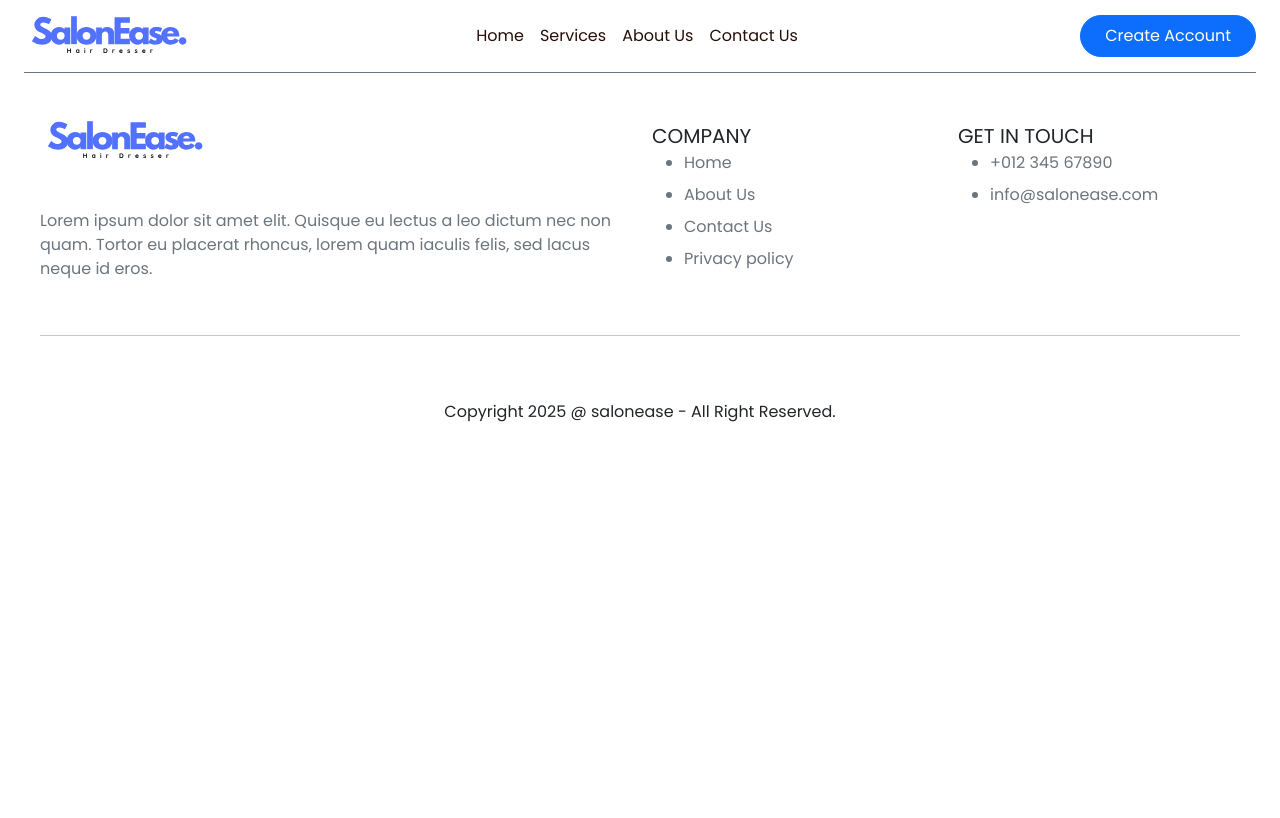
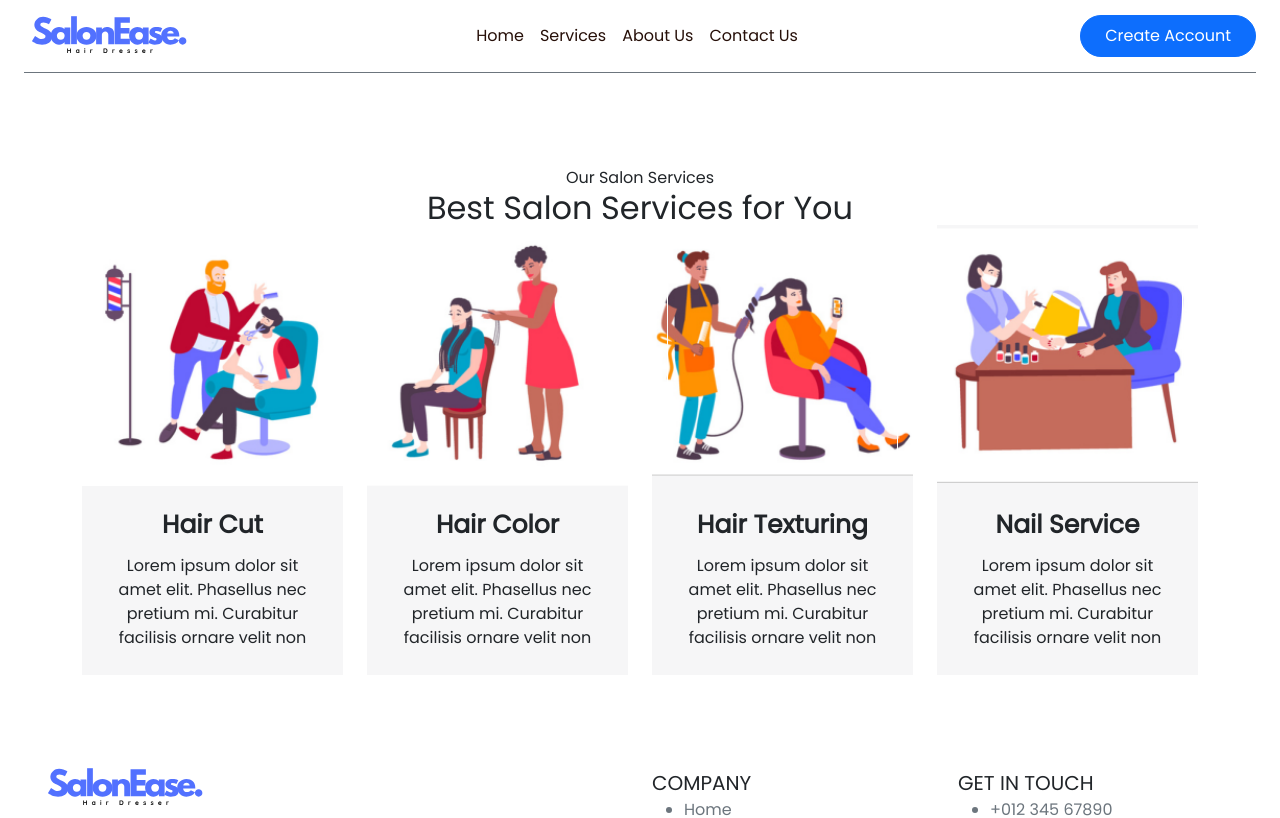
Before and after one commit to tharindu009/SalonEase, a React (Vite) app in the folder frontend/: page /service in a window 1280 px wide. Shown: the top 818 px of the page. Built offline with nearby package versions, Linux system fonts and the light colour scheme.

Commit message:
complete service page

```diff
--- a/frontend/src/assets/assets.js
+++ b/frontend/src/assets/assets.js
@@ -11,7 +11,21 @@ import price10 from './prices/price-10.jpg'
 import price11 from './prices/price-11.jpg'
 import price12 from './prices/price-12.jpg'
 
+import hair_service from './images/hair_service.png'
+import hair_color from './images/hair_service.png'
+import hair_texturing from './images/hair_service.png'
+import nail_service from './images/hair_service.png'
 
+import logo from './images/logo.png'
+
+
+export const assets = {
+    hair_service,
+    nail_service,
+    hair_texturing,
+    hair_color,
+    logo
+}
 
 export const prices = [
     {
--- a/frontend/src/components/Navbar.jsx
+++ b/frontend/src/components/Navbar.jsx
@@ -20,7 +20,7 @@ const Navbar = () => {
     return (
 
         <div className="d-flex justify-content-between align-items-center text-sm py-2 mb-5 border-bottom border-secondary">
-            <img className='img-fluid w-44 cursor-pointer' src={logo} alt="Logo" />
+            <img onClick={()=>navigate('/')} className='img-fluid w-44 pointer' src={logo} alt="Logo" />
             <nav className="navbar navbar-expand-lg">
                 <button className="navbar-toggler d-flex d-lg-none flex-column justify-content-around" type="button" data-bs-toggle="collapse" data-bs-target="#navbarSupportedContent" aria-controls="navbarSupportedContent" aria-expanded="false" aria-label="Toggle navigation">
                     <span className="toggler-icon top-bar"></span>
--- a/frontend/src/pages/Service.jsx
+++ b/frontend/src/pages/Service.jsx
@@ -1,9 +1,65 @@
 import React from 'react'
+import hair_service from '../assets/images/hair_service.png'
+import hair_color from '../assets/images/hair_color.png'
+import hair_text from '../assets/images/hair_texturing.png'
+import nail_service from '../assets/images/nail_service.png'
 
 const Service = () => {
     return (
-        <div>
+        <div className="service">
+        <div className="container">
+            <div className="section-header text-center">
+                <p>Our Salon Services</p>
+                <h2>Best Salon Services for You</h2>
+            </div>
+            <div className="row">
+                <div className="col-lg-3 col-md-6">
+                    <div className="service-item">
+                        <div className="service-img">
+                            <img src={hair_service} alt="hair service"/>
+                        </div>
+                        <h3>Hair Cut</h3>
+                        <p>
+                            Lorem ipsum dolor sit amet elit. Phasellus nec pretium mi. Curabitur facilisis ornare velit non
+                        </p>
+                    </div>
+                </div>
+                <div className="col-lg-3 col-md-6">
+                    <div className="service-item">
+                        <div className="service-img">
+                            <img src={hair_color} alt="hair coloring"/>
+                        </div>
+                        <h3>Hair Color</h3>
+                        <p>
+                            Lorem ipsum dolor sit amet elit. Phasellus nec pretium mi. Curabitur facilisis ornare velit non
+                        </p>
+                    </div>
+                </div>
+                <div className="col-lg-3 col-md-6">
+                    <div className="service-item">
+                        <div className="service-img">
+                            <img src={hair_text} alt="hair textering"/>
+                        </div>
+                        <h3>Hair Texturing</h3>
+                        <p>
+                            Lorem ipsum dolor sit amet elit. Phasellus nec pretium mi. Curabitur facilisis ornare velit non
+                        </p>
+                    </div>
+                </div>
+                <div className="col-lg-3 col-md-6">
+                    <div className="service-item">
+                        <div className="service-img">
+                            <img src={nail_service} alt="Nail service"/>
+                        </div>
+                        <h3>Nail Service</h3>
+                        <p>
+                            Lorem ipsum dolor sit amet elit. Phasellus nec pretium mi. Curabitur facilisis ornare velit non
+                        </p>
+                    </div>
+                </div>
+            </div>
         </div>
+    </div>
     )
 }
 
--- a/frontend/src/styles/styles.css
+++ b/frontend/src/styles/styles.css
@@ -227,3 +227,68 @@
     font-weight: 400;
     /* color: #656464; */
 }
+
+
+.service {
+    position: relative;
+    width: 100%;
+    padding: 45px 0 15px 0;
+}
+
+.service .service-item {
+    position: relative;
+    width: 100%;
+    text-align: center;
+    margin-bottom: 30px;
+    background: rgba(29, 36, 52, .04);
+}
+
+.service .service-img {
+    position: relative;
+    width: 100%;
+}
+
+.service .service-img img {
+    position: relative;
+    width: 100%;
+    height: 100%;
+    object-fit: cover;
+}
+
+.service .service-img::after {
+    position: absolute;
+    content: "";
+    top: 15px;
+    right: 15px;
+    bottom: 15px;
+    left: 15px;
+    background: transparent;
+    border: 1px solid #ffffff;
+    z-index: 1;
+}
+
+.service .service-item h3 {
+    margin: 0;
+    padding: 25px 15px 15px 15px;
+    font-size: 25px;
+    font-weight: 700;
+}
+
+.service .service-item p {
+    margin: 0;
+    padding: 0 25px 25px 25px;
+    font-size: 16px;
+}
+
+.service .service-item a.btn {
+    position: relative;
+    margin-bottom: 30px;
+    padding: 10px 20px;
+    font-size: 14px;
+    font-weight: 600;
+    color: #1d2434;
+    border: 2px solid #1d2434;
+    border-radius: 0;
+    background: none;
+    transition: .3s;
+}
```
Also changed, not shown: 1 other file (tests, documents, lock files or other folders).
